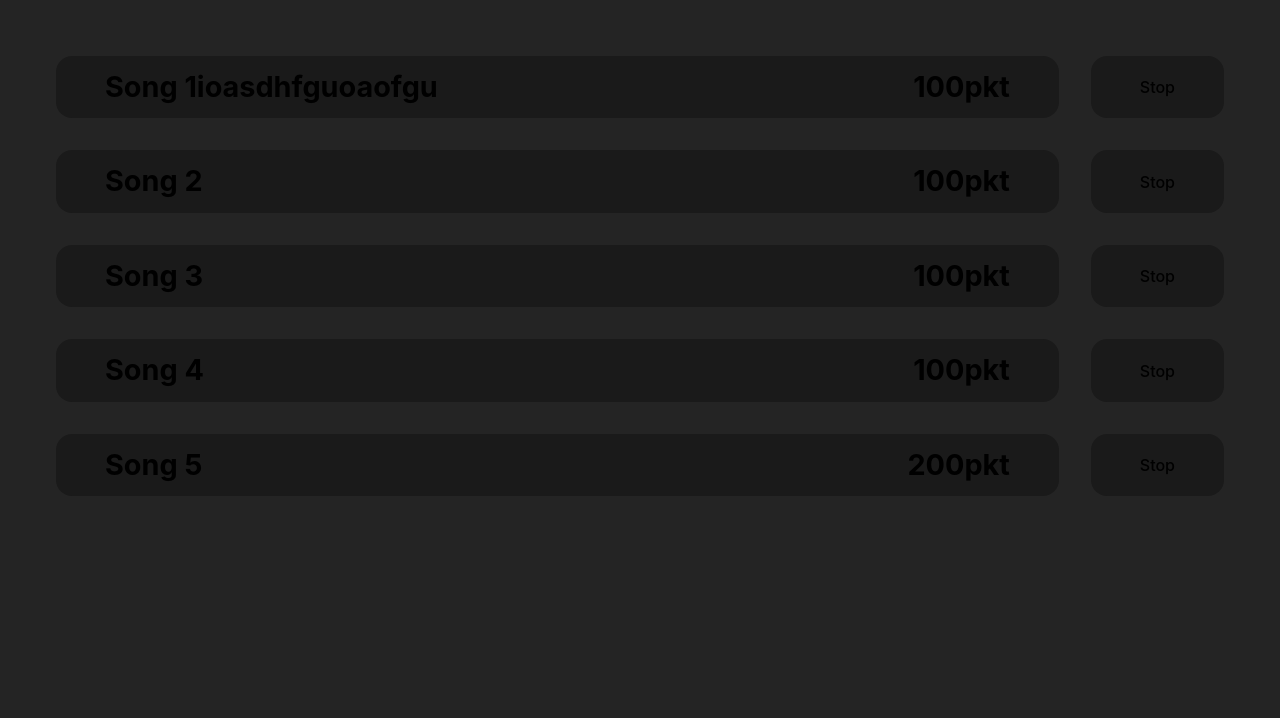
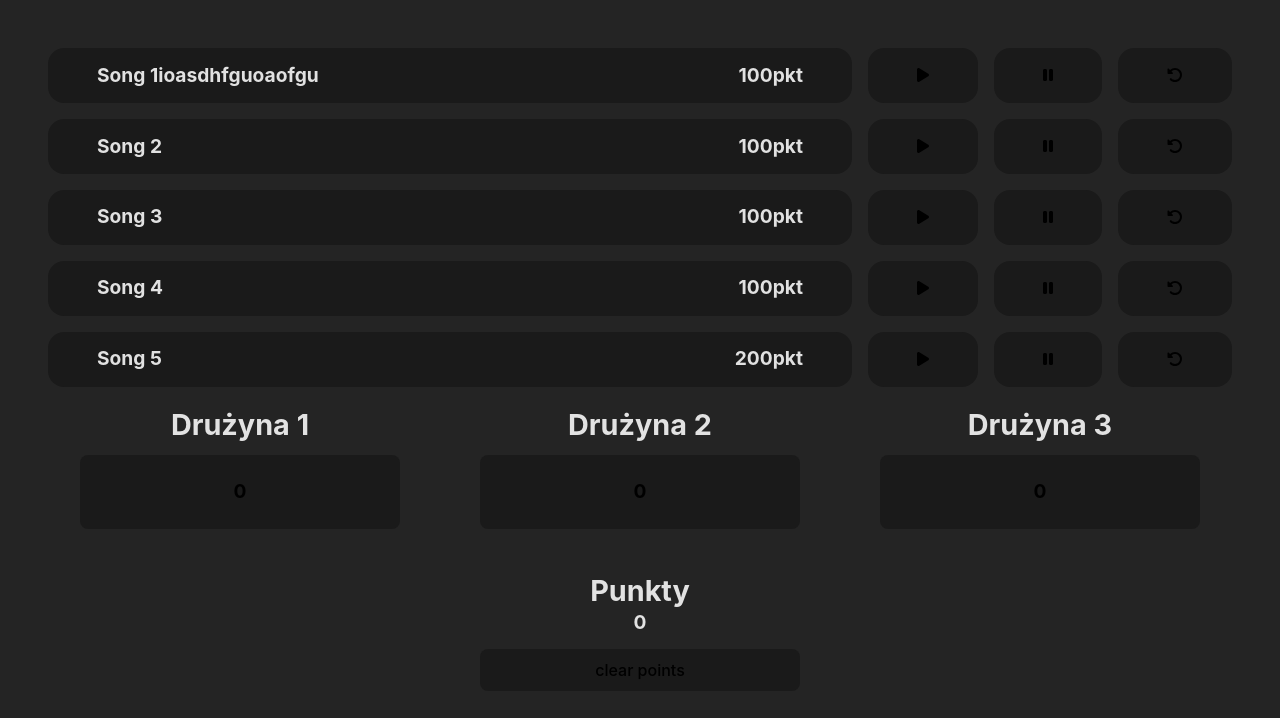
Before and after one commit to Colty1999/Name_That_Tune, a React (Vite) app: page /gamemaster in a window 1280 px wide. Shown: the top 718 px of the page. Built offline with nearby package versions, Linux system fonts and the light colour scheme.

Commit message:
shared songs array state added

```diff
--- a/package.json
+++ b/package.json
@@ -10,6 +10,11 @@
     "preview": "vite preview"
   },
   "dependencies": {
+    "@fortawesome/fontawesome-svg-core": "^6.4.2",
+    "@fortawesome/free-brands-svg-icons": "^6.4.2",
+    "@fortawesome/free-regular-svg-icons": "^6.4.2",
+    "@fortawesome/free-solid-svg-icons": "^6.4.2",
+    "@fortawesome/react-fontawesome": "^0.2.0",
     "bootstrap": "^5.3.2",
     "react": "^18.2.0",
     "react-bootstrap": "^2.9.1",
--- a/src/assets/common.ts
+++ b/src/assets/common.ts
@@ -7,9 +7,15 @@ export interface Song {
   clue: string;
   points: number;
   songAudio?: HTMLAudioElement;
+  played?: boolean;
 }
 
-  export const songs: Song[] = [
+export interface StateType {
+  readonly store: string | null;
+  readonly setStorageState: (newValue: string) => void;
+}
+
+export const songList: Song[] = [
   {
     id: 1,
     songName: "Song 1ioasdhfguoaofgu",
@@ -44,5 +50,5 @@ export interface Song {
     songPath: "audio/pokemon.mp3",
     points: 200,
     clue: "elephant",
-    }
+  },
 ];
--- a/src/components/points/PointsScreen.tsx
+++ b/src/components/points/PointsScreen.tsx
@@ -1,31 +1,32 @@
-import { useState } from "react";
+import { useStorageState } from "../../hooks/useStorageState";
+import "./pointsScreen.scss";
 
-const PointsScreen = (props: {count: number}) => {
-    const {count} = props;
+const PointsScreen = () => {
 
-    const [team1Points, setTeam1Points] = useState(0);
-    const [team2Points, setTeam2Points] = useState(0);
-    const [team3Points, setTeam3Points] = useState(0);
+    let team1Points = useStorageState({ state: "team1Points" });
+    let team2Points = useStorageState({ state: "team2Points" });
+    let team3Points = useStorageState({ state: "team3Points" });
 
     return (
-        <div style={{ display: "flex", alignItems: "center", justifyContent: "center", gap: "5rem" }}>
+        <div className="pointscreenstyle">
             <div>
                 <h2>Drużyna 1</h2>
-                    <button onClick={() => setTeam1Points((points) => points + count)}>
-                        <h3>{team1Points}</h3>
-                    </button>
+                <div className="teampoints">
+                    <h3>{team1Points.store}</h3>
+                </div>
             </div>
             <div>
                 <h2>Drużyna 2</h2>
-                    <button onClick={() => setTeam2Points((points) => points + count)}>
-                        <h3>{team2Points}</h3>
-                    </button>
+                <div className="teampoints">
+                    <h3>{team2Points.store}</h3>
+                </div>
             </div>
             <div>
                 <h2>Drużyna 3</h2>
-                    <button onClick={() => setTeam3Points((points) => points + count)}>
-                        <h3>{team3Points}</h3>
-                    </button>
+                <div className="teampoints">
+
+                    <h3>{team3Points.store}</h3>
+                </div>
             </div>
         </div>
     );
--- /dev/null
+++ b/src/components/points/pointsScreen.scss
@@ -0,0 +1,23 @@
+.pointscreenstyle {
+    display: flex;
+    align-items: center;
+    justify-content: center;
+    gap: 5rem;
+
+    .teampoints {
+        display: flex;
+        flex-direction: row;
+        justify-content: center;
+        align-items: center;
+        padding: 0 3rem 0 3rem;
+        margin: 0.5rem;
+        border: 1px solid transparent;
+        background-color: #1a1a1a;
+        border-radius: 1rem;
+        transition: all 0.2s ease-in-out;
+        min-width: 15rem;
+        // &:hover {
+        //     background-color: #eee;
+        // }
+    }
+}
--- a/src/components/songpicker/songPicker.scss
+++ b/src/components/songpicker/songPicker.scss
@@ -24,4 +24,10 @@
         color: #1a1a1a;
         filter: drop-shadow(0 0 2em #646cffaa);
     }
+    .playedsong {
+        opacity: 0.5;
+        color: #888;
+        background-color: #494848;
+        filter: none;
+    }
 }
--- a/src/index.scss
+++ b/src/index.scss
@@ -44,6 +44,11 @@ h3 {
   line-height: 0.1;
 }
 
+h4 {
+  font-size: 1.2rem;
+  line-height: 0.1;
+}
+
 // @media (prefers-color-scheme: light) {
 //   :root {
 //     color: #213547;
--- a/src/pages/game/game.scss
+++ b/src/pages/game/game.scss
@@ -7,10 +7,6 @@
         filter: drop-shadow(0 0 2em #646cffaa);
     }
 
-    button {
-        min-width: 20rem;
-    }
-
     // button:hover:enabled {
     //     border-color: #1a1a1a;
     //     cursor: default; //TODO change punctations from buttons
--- a/src/pages/gamemaster/gameMaster.scss
+++ b/src/pages/gamemaster/gameMaster.scss
@@ -1,24 +1,28 @@
 .gamemasterstyle {
     max-width: 1280px;
     margin: auto;
+
     h3 {
         font-size: 1.8rem;
     }
+
     button {
         min-width: none;
     }
+
     .horizontalpanel {
         display: flex;
         flex-direction: row;
         justify-content: space-between;
     }
+
     .song {
         display: flex;
         flex-direction: row;
         justify-content: space-between;
         align-items: center;
         padding: 0 3rem 0 3rem;
-        margin: 1rem;
+        margin: 0.5rem;
         border: 1px solid transparent;
         background-color: #1a1a1a;
         border-radius: 1rem;
@@ -27,9 +31,22 @@
         //     background-color: #eee;
         // }
     }
+
     .active {
         background-color: rgba(255, 255, 255, 0.87);
         color: #1a1a1a;
-        filter: drop-shadow(0 0 2em #646cffaa);
+        filter: drop-shadow(0 0 2rem #646cffaa);
     }
+
+    .punctationbutton {
+        min-width: 20rem;
+    }
+
+    .playedsong {
+        opacity: 0.5;
+        color: #888;
+        background-color: #494848;
+        filter: none;
+    }
+
 }
--- a/src/pages/gamemaster/gameMaster.tsx
+++ b/src/pages/gamemaster/gameMaster.tsx
@@ -1,33 +1,35 @@
-import { useEffect, useState } from 'react';
-import { Song, songs } from '../../assets/common';
+import { useCallback, useEffect, useState } from 'react';
+import { Song, StateType, songList } from '../../assets/common';
 import "./gameMaster.scss";
 import { useStorageState } from '../../hooks/useStorageState';
+import { FontAwesomeIcon } from '@fortawesome/react-fontawesome';
+import { faPause } from '@fortawesome/free-solid-svg-icons/faPause';
+import { faPlay } from '@fortawesome/free-solid-svg-icons/faPlay';
+import { faRotateLeft } from '@fortawesome/free-solid-svg-icons';
 
 
 const GameMaster = () => {
-    let category = useStorageState({ state: "category" })
+
+    let category = useStorageState({ state: "category" });
+    let count = useStorageState({ state: "count" });
+    let songStorage = useStorageState({ state: "songs" });
+    let songs: Song[] = songList;
+    useEffect(() => {
+        songStorage.setStorageState(JSON.stringify(songs));
+    }, []);
+
+    let team1Points = useStorageState({ state: "team1Points" });
+    let team2Points = useStorageState({ state: "team2Points" });
+    let team3Points = useStorageState({ state: "team3Points" });
+
     const [currentSong, setCurrentSong] = useState<Song | null>(null);
-    // const [category, setCategory] = useState("");
 
-    // const onStorageUpdate = (e: any) => {
-    //     const { key, newValue } = e;
-    //     if (key === "category") {
-    //         setCategory(newValue);
-    //     }
-    // };
-
-    // const handleChange = (e: any) => {
-    //     setCategory(e.target.value);
-    //     localStorage.setItem("category", e.target.value);
-    // };
-
-    // useEffect(() => {
-    //     setCategory(localStorage.getItem("category") || "");
-    //     window.addEventListener("storage", onStorageUpdate);
-    //     return () => {
-    //         window.removeEventListener("storage", onStorageUpdate);
-    //     };
-    // }, []);
+    useEffect(() => {
+        count.setStorageState("0");
+        if (!team1Points.store) team1Points.setStorageState('0');
+        if (!team2Points.store) team2Points.setStorageState('0');
+        if (!team3Points.store) team3Points.setStorageState('0');
+    }, []);
 
     window.addEventListener("beforeunload", () => {
         category.setStorageState("");
@@ -50,11 +52,60 @@ const GameMaster = () => {
 
     //-----------------
 
+    useEffect(() => {
+        const interval = setInterval(() => {
+            switch (true) {
+                case (category.store === ""):
+                    break;
+                case (currentSong && currentSong.songAudio!.paused):
+                    break
+                case (Number(count.store) < 400):
+                    count.setStorageState((Number(count.store) + 10).toString());
+                    break;
+                default:
+                    break;
+            }
+            // if (category.store !== "" && Number(count.store) < 400) count.setStorageState((Number(count.store) + 10).toString());
+        }, 2000); // 1000ms = 1 second
+        return () => {
+            clearInterval(interval); // Clean up the interval when the component unmounts
+        };
+    }, [count]);
+
+    const startPlaying = (song: Song) => {
+        if (currentSong && currentSong.songName !== song.songName) {
+            currentSong.songAudio!.pause();
+            currentSong.songAudio!.currentTime = 0
+        };
+        category.setStorageState(song.songName);
+        song.songAudio!.play();
+        setCurrentSong(song);
+    };
+
+    const pausePlaying = (song: Song) => {
+        // category.setStorageState("");
+        song.songAudio!.pause();
+    };
+
+
+    const setPoints = (teamPoints: StateType, count: StateType) => {
+        songs.find((song: Song) => song.songName === category.store)!.played = true;
+        songStorage.setStorageState(JSON.stringify(songs));
+        category.setStorageState("");
+        if (currentSong) currentSong.songAudio!.pause();
+        if (currentSong) currentSong.songAudio!.currentTime = 0;
+        teamPoints.setStorageState((Number(teamPoints.store!) + Number(count.store)).toString());
+        count.setStorageState("0");
+        // console.log(count.store);
+    };
+
+    //-----------------
+
     return (
         <div className="gamemasterstyle" >
             {songs.map((song: Song) => (
                 <div key={song.id} className="horizontalpanel">
-                    <button
+                    {/* <button
                         className={`${category.store === song.songName ? "active" : ""} song`}
                         onClick={() => {
                             if (currentSong && currentSong.songName !== song.songName) {
@@ -63,21 +114,80 @@ const GameMaster = () => {
                             };
                             category.setStorageState(song.songName);
                             song.songAudio!.play();
-                            setCurrentSong(song) ;
+                            setCurrentSong(song);
                         }}
-                        style={{width: "100%"}}
+                        style={{ width: "100%" }}
                     >
-                        <h3>{song.songName}</h3>
-                        <h3>{song.points}pkt</h3>
+                        <h4>{song.songName}</h4>
+                        <h4>{song.points}pkt</h4>
+                    </button> */}
+                    <div className={`${category.store === song.songName ? "active" : ""} ${song.played === true ? "playedsong" : ""} song`} style={{ width: "100%" }}>
+                        <h4>{song.songName}</h4>
+                        <h4>{song.points}pkt</h4>
+                    </div>
+                    <button
+                        className={`${song.played === true ? "playedsong" : ""} song`}
+                        onClick={() => startPlaying(song)}
+                        disabled={song.played}
+                    >
+                        <FontAwesomeIcon icon={faPlay} />
+                    </button>
+                    <button
+                        className={`${song.played === true ? "playedsong" : ""} song`}
+                        onClick={() => pausePlaying(song)}
+                        disabled={song.played}
+                    >
+                        <FontAwesomeIcon icon={faPause} />
                     </button>
                     <button
                         className={`song`}
-                        onClick={() => { category.setStorageState(""); song.songAudio!.pause() }}
+                        onClick={() => {song.played = false; songStorage.setStorageState(JSON.stringify(songs))}}
                     >
-                        Stop
+                        <FontAwesomeIcon icon={faRotateLeft} />
                     </button>
                 </div>
             ))}
+
+
+            <div style={{ display: "flex", alignItems: "center", justifyContent: "center", gap: "5rem", paddingBottom: "2rem" }}>
+                <div>
+                    <h3>Drużyna 1</h3>
+                    <button onClick={() => setPoints(team1Points, count)} className="punctationbutton">
+                        <h4>{team1Points.store}</h4>
+                    </button>
+                </div>
+                <div>
+                    <h3>Drużyna 2</h3>
+                    <button onClick={() => setPoints(team2Points, count)} className="punctationbutton">
+                        <h4>{team2Points.store}</h4>
+                    </button>
+                </div>
+                <div>
+                    <h3>Drużyna 3</h3>
+                    <button onClick={() => setPoints(team3Points, count)} className="punctationbutton">
+                        <h4>{team3Points.store}</h4>
+                    </button>
+                </div>
+            </div>
+
+            <div>
+                <h3>Punkty</h3>
+                <div className="teampoints">
+                    <h4>{count.store}</h4>
+                </div>
+            </div>
+
+            <button onClick={() => {
+                team1Points.setStorageState("0");
+                team2Points.setStorageState("0");
+                team3Points.setStorageState("0");
+            }
+            }
+                className="punctationbutton"
+            >
+                clear points
+            </button>
+
         </div>
     );
 };
--- a/src/pages/notfound/notFound.tsx
+++ b/src/pages/notfound/notFound.tsx
@@ -8,7 +8,7 @@ const NotFound = () => {
             </div>
             <h1>Jaka to melodia?</h1>
             <div className="card button">
-                Not Found
+                <h2>Not Found</h2>
             </div>
             <p className="read-the-docs">
                 Mateusz gietka | 2023
```
Also changed, not shown: src/components/songpicker/songPicker.tsx (+13 -2 lines), src/pages/game/game.tsx (+5 -13 lines), 1 other file (tests, documents, lock files or other folders). Lines whose indentation alone changed are shown as unchanged.
